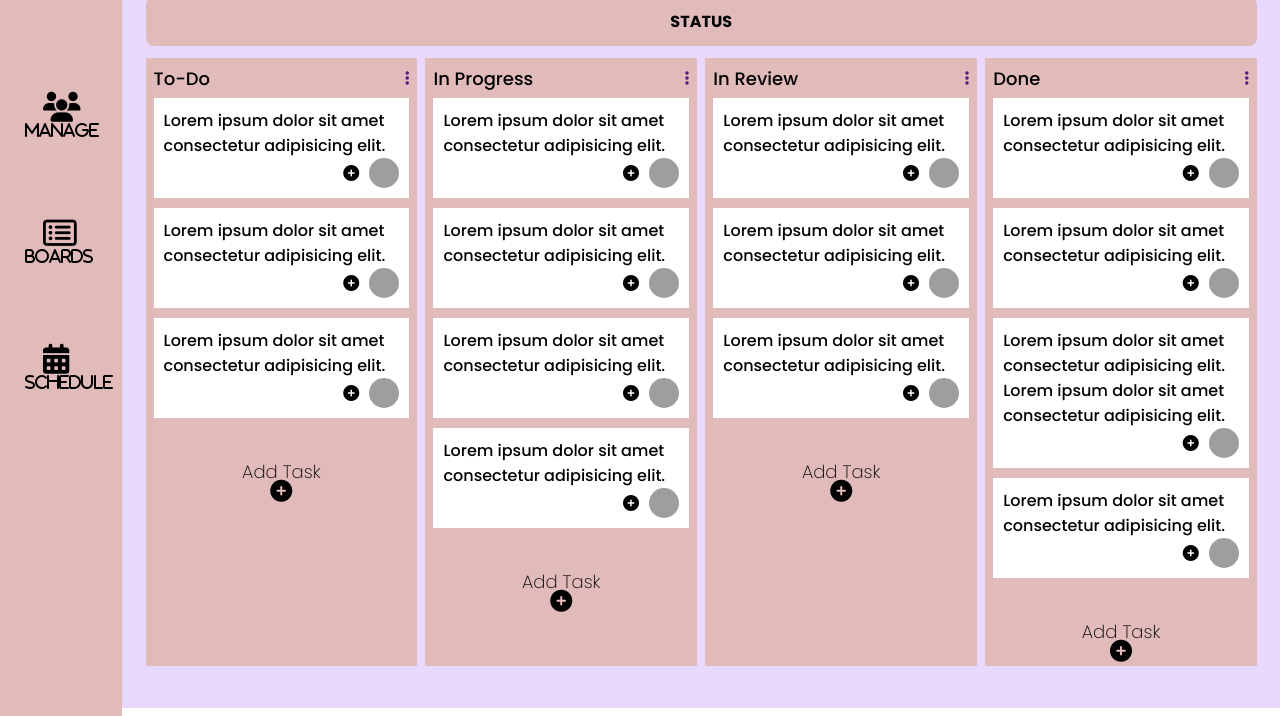
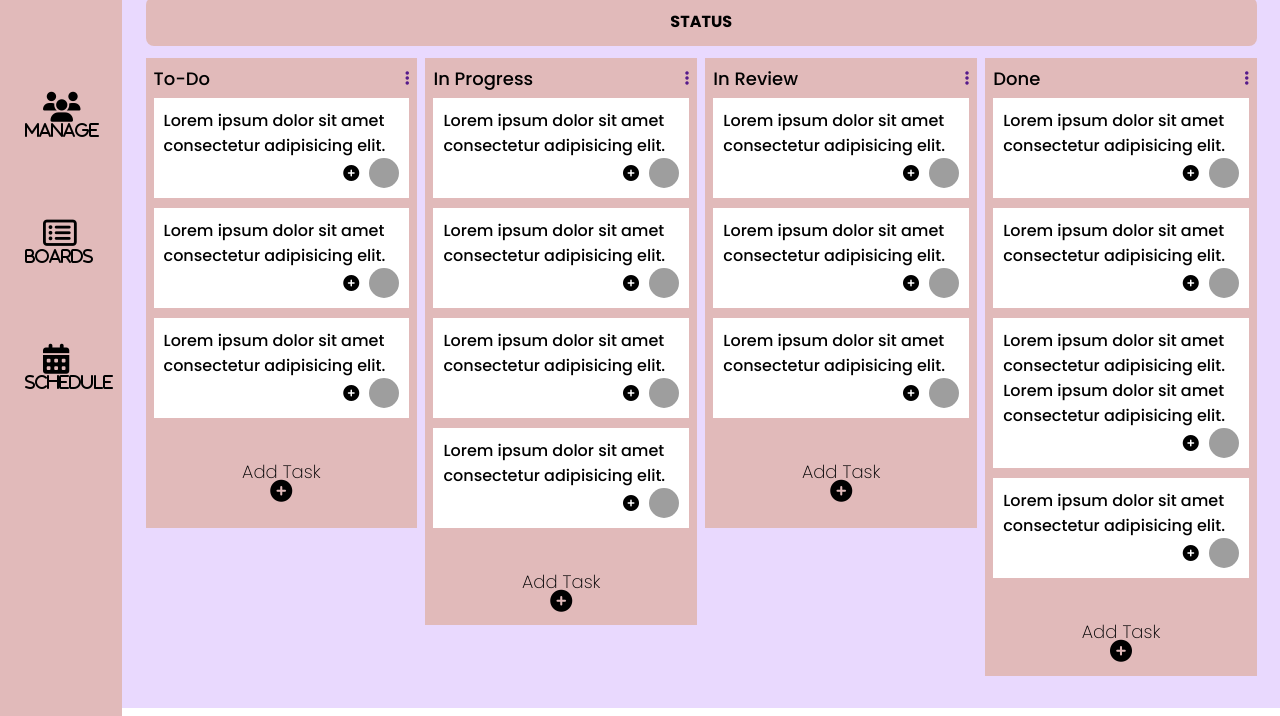
Before and after one commit to keza681/TaskManager, a plain HTML site: page dashboard.html in a window 1280 px wide. Shown: the part 130-846 px from the top of the page. Drawn offline with Linux system fonts and the light colour scheme; grey boxes are pictures that could not be loaded.

Commit message:
Add changes to the dashboard

```diff
--- a/dashboard.css
+++ b/dashboard.css
@@ -333,3 +333,19 @@ p{
 .last-lines {
   margin-top: 40px;
 }
+
+#box1{
+  height: 470px;
+}
+
+#box2{
+  height: 567px;
+}
+
+#box3{
+  height: 470px;
+}
+
+#box4{
+  height: 618px;
+}
--- a/dashboard.html
+++ b/dashboard.html
@@ -103,7 +103,7 @@
           </div>
 
           <div class="todo__cards">
-            <div class="cards__body">
+            <div class="cards__body" id="box1">
               <div class="todo__cards--title">
                 <h5>To-Do</h5>
                 <a href=""> <i class="fa fa-ellipsis-v"></i> </a>
@@ -163,7 +163,7 @@
               </div>
             </div>
 
-            <div class="cards__body">
+            <div class="cards__body" id="box2">
               <div class="todo__cards--title">
                 <h5>In Progress</h5>
                 <a href=""> <i class="fa fa-ellipsis-v"></i> </a>
@@ -237,7 +237,8 @@
                 <a href=""> <i class="fa fa-plus-circle"></i> </a>
               </div>
             </div>
-            <div class="cards__body">
+
+            <div class="cards__body" id="box3">
               <div class="todo__cards--title">
                 <h5>In Review</h5>
                 <a href=""> <i class="fa fa-ellipsis-v"></i> </a>
@@ -295,7 +296,8 @@
                 <a href=""> <i class="fa fa-plus-circle"></i> </a>
               </div>
             </div>
-            <div class="cards__body">
+
+            <div class="cards__body" id="box4">
               <div class="todo__cards--title">
                 <h5>Done</h5>
                 <a href=""> <i class="fa fa-ellipsis-v"></i> </a>
```
